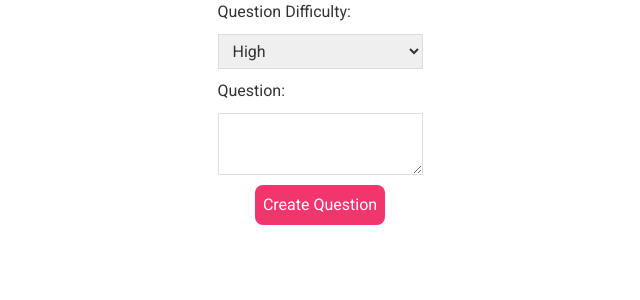
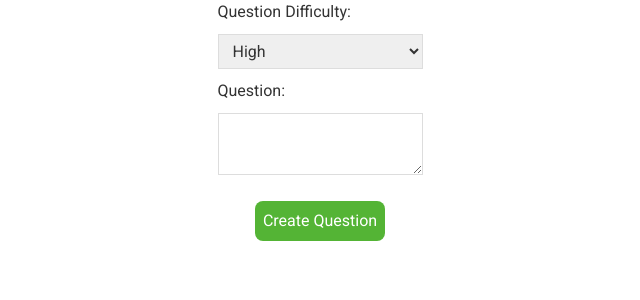
Before and after one commit to CS3219-AY2223S1/cs3219-project-ay2223s1-g48, a React (Create React App) app in the folder frontend/: page /question/create in a window 1280 px wide. Shown: the top 300 px of the page, without its empty margins (320-960 px from the left). Built offline with nearby package versions, Linux system fonts and the light colour scheme; no server answers.

Commit message:
finished styling question page

```diff
--- a/frontend/src/components/QuestionCreate.js
+++ b/frontend/src/components/QuestionCreate.js
@@ -39,7 +39,7 @@ const QuestionCreate = (props) => {
           onChange={(e) => setQuestionBody(e.target.value)}
         ></textarea>
 
-        <button>Create Question</button>
+        <button id="create-question-button">Create Question</button>
       </form>
     </div>
   );
--- a/frontend/src/components/QuestionList.js
+++ b/frontend/src/components/QuestionList.js
@@ -3,6 +3,8 @@ import axios from "axios";
 import { Link, useNavigate } from "react-router-dom";
 import { URL_QUESTION_SVC } from "../configs";
 import QuestionUpdate from "./QuestionUpdate";
+
+import cancelIcon from "../Images/cancel.png";
 
 const QuestionList = () => {
   const navigate = useNavigate();
@@ -34,7 +36,16 @@ const QuestionList = () => {
     <div className="questionList">
       {questions.map((question) =>
         questionID === question._id ? (
-          <QuestionUpdate id={questionID}></QuestionUpdate>
+          <div>
+            <img
+              src={cancelIcon}
+              id="question-cancel-button"
+              onClick={() => {
+                setquestionID(null);
+              }}
+            />
+            <QuestionUpdate id={questionID}></QuestionUpdate>
+          </div>
         ) : (
           <div
             className="question-preview"
--- a/frontend/src/components/QuestionPage.js
+++ b/frontend/src/components/QuestionPage.js
@@ -40,7 +40,7 @@ const QuestionPage = () => {
           link={`/question/`}
           content="Manage Questions"
           onClick={() => {
-            navigate("/question/", {
+            navigate(`/question/${params.username}`, {
               state: { cookies: location.state.cookies },
             });
           }}
--- a/frontend/src/components/QuestionUpdate.js
+++ b/frontend/src/components/QuestionUpdate.js
@@ -31,7 +31,8 @@ const QuestionUpdate = (props) => {
     await axios.patch(URL_QUESTION_SVC + "/" + id, question).then((res) => {
       if (res.status === 200) {
         alert("question updated!");
-        navigate("/question");
+        // navigate("/question");
+        window.location.reload();
       } else {
         console.log(res.data.message);
       }
@@ -44,7 +45,8 @@ const QuestionUpdate = (props) => {
       .then((res) => {
         if (res.status === 200) {
           alert("Question deleted!");
-          navigate("/question");
+          // navigate("/question");
+          window.location.reload();
         }
       })
       .catch((err) => {
@@ -83,7 +85,9 @@ const QuestionUpdate = (props) => {
 
         <button>Update Question</button>
       </form>
-      <button onClick={() => handleDelete(id)}>delete question</button>
+      <button id="delete_question_button" onClick={() => handleDelete(id)}>
+        delete question
+      </button>
     </div>
   );
 };
--- a/frontend/src/index.css
+++ b/frontend/src/index.css
@@ -660,3 +660,13 @@ a .dropdown {
 #question-cancel-button:hover{
   opacity: 0.8;
 }
+.create button {
+  margin: 2vh;
+  background-color: #F7A76C;
+}
+#delete_question_button {
+  background-color: #FF4A4A;
+}
+#create-question-button {
+  background-color: #54B435;
+}
```
